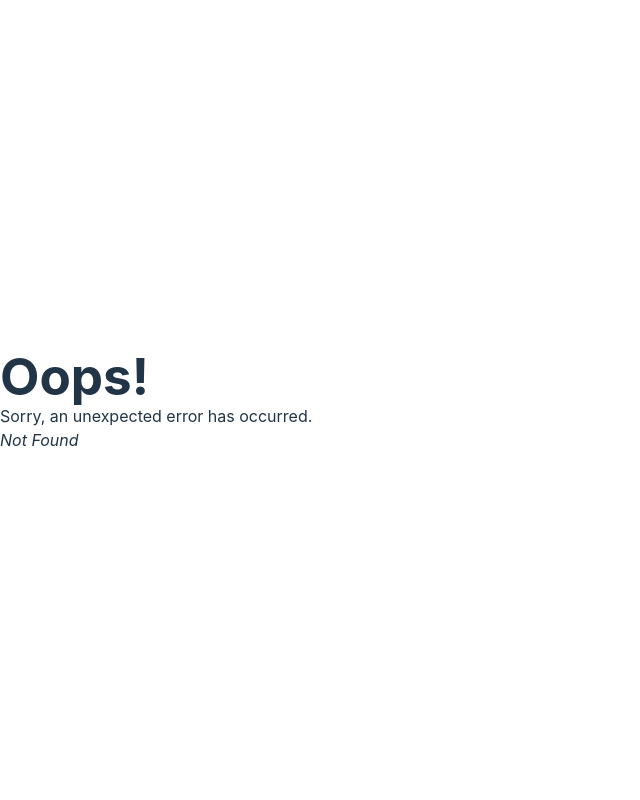
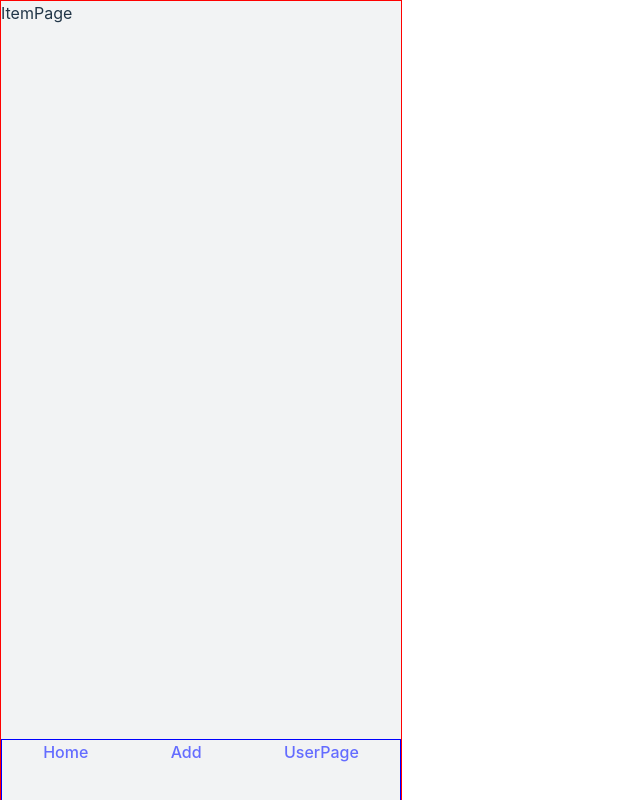
Before and after one commit to edpau/ShareASmile, a React (Vite) app in the folder client/: page /ItemPage/1 in a window 1280 px wide. Before the commit this address had no page. Shown: the whole page, without its empty margins (0-640 px from the left). Built offline with nearby package versions, Linux system fonts and the light colour scheme.

Commit message:
feat: can get URL on itemPage, shorten the route in router

```diff
--- a/client/src/components/BottomNavBar.jsx
+++ b/client/src/components/BottomNavBar.jsx
@@ -5,8 +5,8 @@ export default function BottomNavBar() {
     <div className="BottomNavBarCon">
       <div className="BottomNavBar">
         <Link to={"/"}>Home</Link>
-        <Link to={"/client/src/components/AddItemPage"}>Add</Link>
-        <Link to={"/client/src/components/UserPage/1"}>UserPage</Link>
+        <Link to={"/AddItemPage"}>Add</Link>
+        <Link to={"/UserPage/1"}>UserPage</Link>
       </div>
     </div>
   );
--- a/client/src/components/ItemCard.jsx
+++ b/client/src/components/ItemCard.jsx
@@ -1,5 +1,7 @@
 import ImageUtils from "./ImageUtils"
 import '../App.css'
+
+import { Link } from "react-router-dom";
 
 export default function ItemCard({item, width = 190, height = 190,}) {
 
@@ -7,6 +9,7 @@ export default function ItemCard({item, width = 190, height = 190,}) {
 
   return (
     <div className="ItemCard">
+     <Link to={"/ItemPage/"+item._id}>
       <img
           className="ItemCardImg"
           src={ImageUtils(item)}
@@ -14,6 +17,7 @@ export default function ItemCard({item, width = 190, height = 190,}) {
           width={width}
           height={height}
         />
+     </Link>
         <div className="ItemCardTextCon">
         {/* Todo use the item name */}
         {/* <p>{item.name}</p> */}
--- /dev/null
+++ b/client/src/components/ItemPage.jsx
@@ -0,0 +1,21 @@
+import '../App.css'
+import { useParams } from 'react-router-dom'
+
+
+export default function ItemPage() {
+
+    const {itemId} = useParams()
+
+    console.log(itemId)
+
+    // const url = new URL(request.url);
+
+  return (
+    <div className="ItemPage">
+    <p>ItemPage</p>
+    {/* <p>{url}</p> */}
+    {/* <p>Type: {queryParameters.get("type")}</p>
+    <p>Type: {queryParameters.get("name")}</p> */}
+    </div>
+  )
+}
```
Also changed, not shown: client/src/main.jsx (+7 -2 lines).
